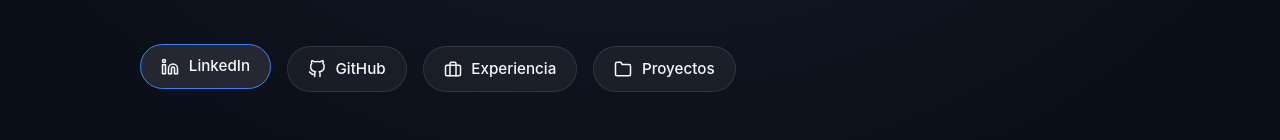
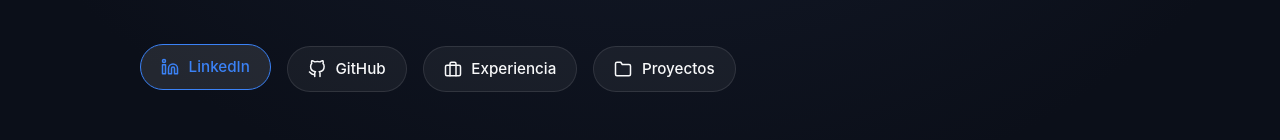
Before and after one commit to juanFRANvelilla/personal-portfolio, an Angular app: page / in a window 1280 px wide. In both pictures the pointer is over the link "LinkedIn". Shown: the part 580-720 px from the top of the page. Built offline with nearby package versions, Linux system fonts and the light colour scheme.

Commit message:
Update app.css

```diff
--- a/src/app/app.css
+++ b/src/app/app.css
@@ -271,13 +271,16 @@ h1, h2, h3, h4 {
   font-weight: 500;
   font-size: 0.95rem;
   transition: all 0.3s ease;
+  box-sizing: border-box;
+  transform: translate3d(0, 0, 0);
+  backface-visibility: hidden;
 }
 
 .social-pill:hover {
   background: rgba(255, 255, 255, 0.1);
   border-color: var(--accent-color);
-  transform: translateY(-2px);
-  color: var(--text-primary);
+  transform: translate3d(0, -2px, 0);
+  color: var(--accent-color);
 }
 
 .portfolio-container.light-theme .social-pill {
@@ -288,6 +291,7 @@ h1, h2, h3, h4 {
 .portfolio-container.light-theme .social-pill:hover {
   background: rgba(0, 0, 0, 0.08);
   border-color: var(--accent-color);
+  color: var(--accent-color);
 }
 
 @media (max-width: 900px) {
```
